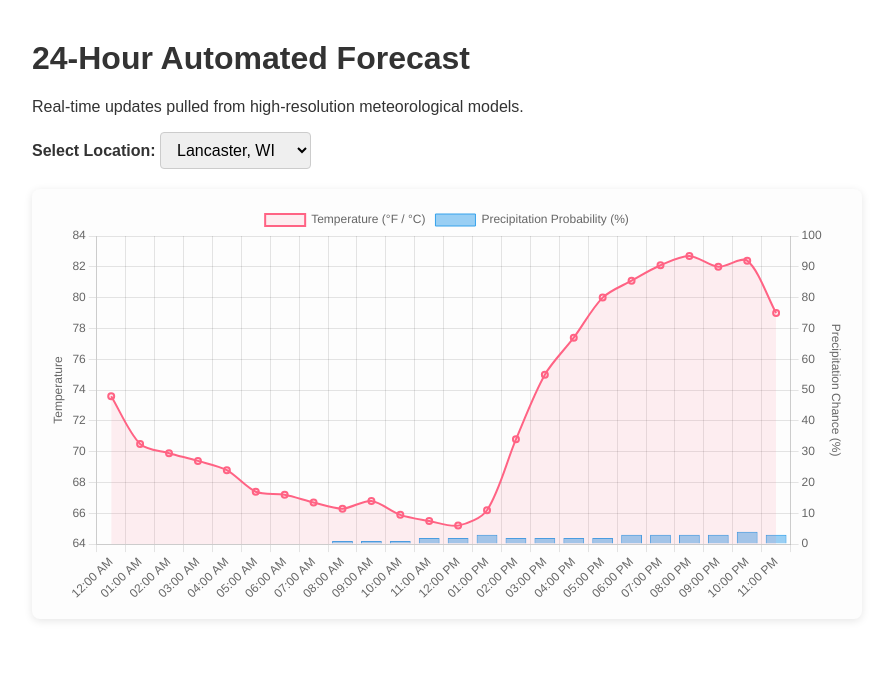
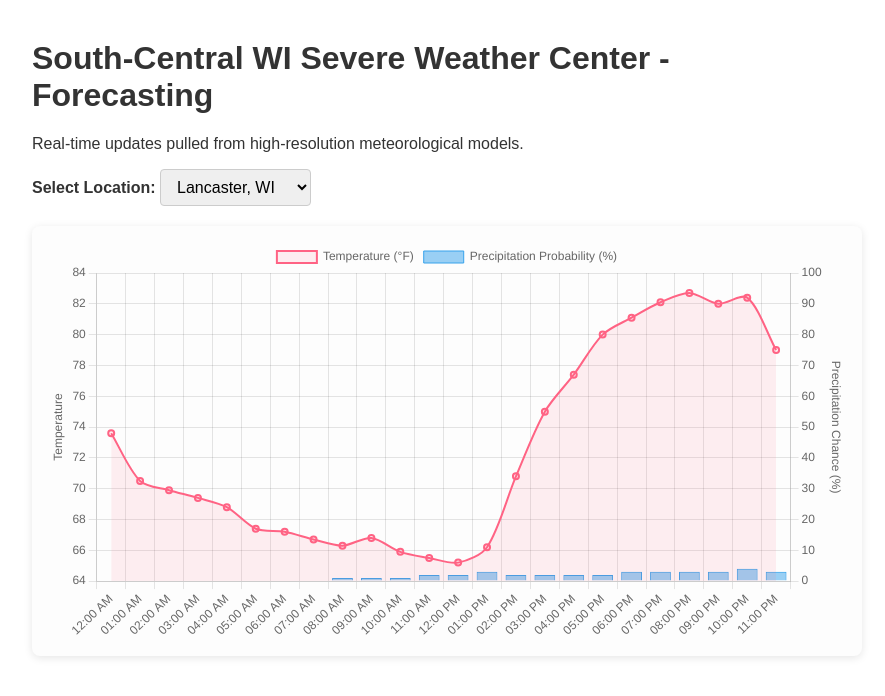
Before and after one commit to scwisvrwxcenter-lab/weather-automation, a plain HTML site: page index.html in a window 1280 px wide. Shown: the whole page, without its empty margins (208-1093 px from the left). Drawn offline with nearby package versions, Linux system fonts and the light colour scheme.

Commit message:
Update index.html

```diff
--- a/index.html
+++ b/index.html
@@ -15,7 +15,7 @@
 </head>
 <body>
 
-    <h1>24-Hour Automated Forecast</h1>
+    <h1>South-Central WI Severe Weather Center - Forecasting</h1>
     <p>Real-time updates pulled from high-resolution meteorological models.</p>
 
     <!-- Location Selector Dropdown -->
@@ -88,7 +88,7 @@
                     labels: labels,
                     datasets: [
                         {
-                            label: 'Temperature (°F / °C)',
+                            label: 'Temperature (°F)',
                             data: temps,
                             borderColor: 'rgb(255, 99, 132)',
                             backgroundColor: 'rgba(255, 99, 132, 0.1)',
```
